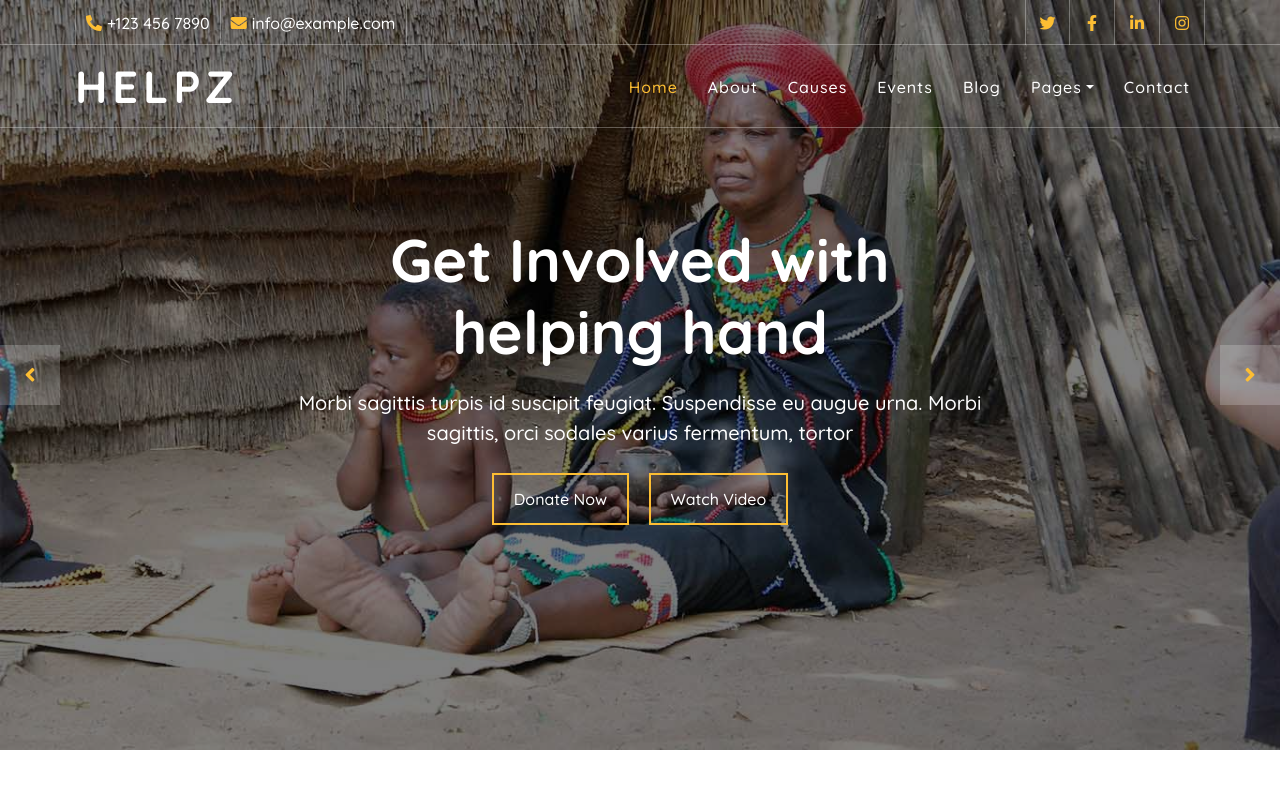
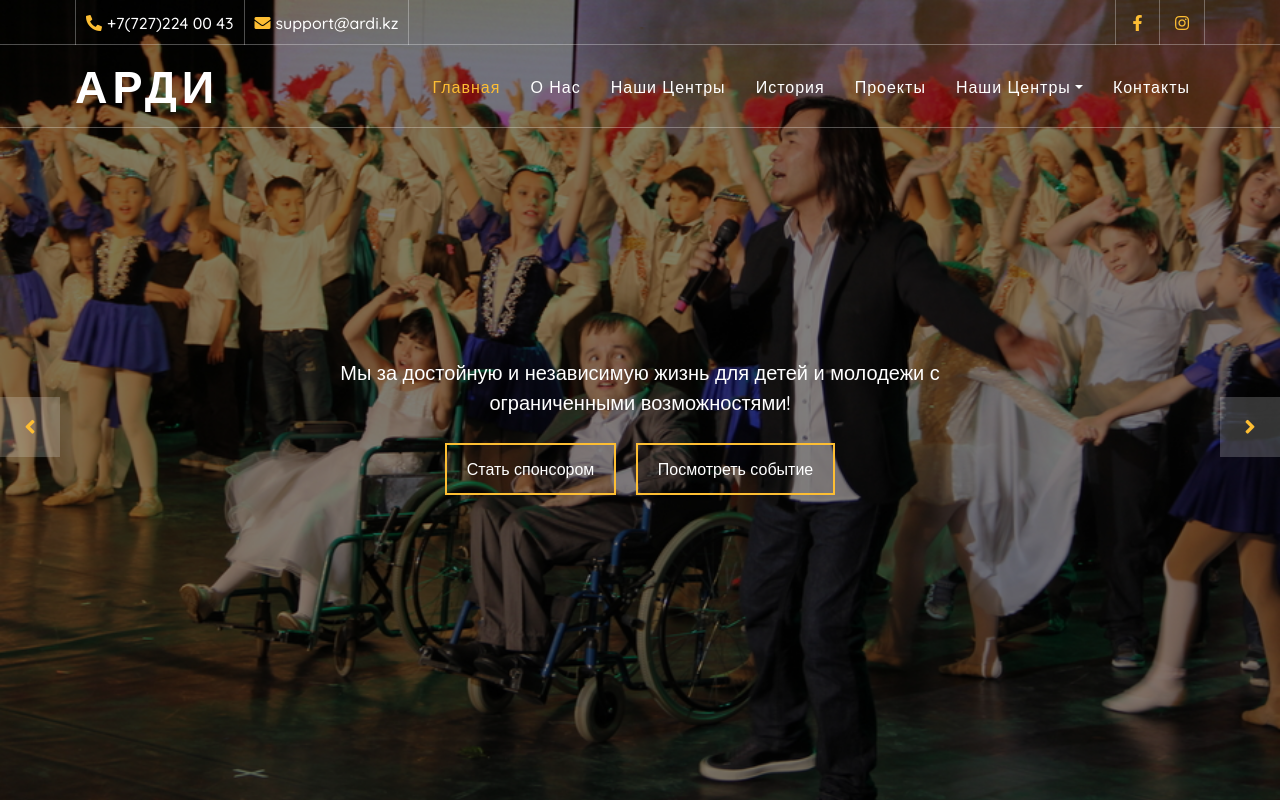
Before and after one commit to YelnurAlash/Ardi1, a plain HTML site: page index.html in a window 1280 px wide. Shown: the top 800 px of the page. Drawn offline with nearby package versions, Linux system fonts and the light colour scheme; animation ran at ten frames a second.

Commit message:
Added main page images

```diff
--- a/index.html
+++ b/index.html
@@ -33,20 +33,18 @@
                         <div class="top-bar-left">
                             <div class="text">
                                 <i class="fa fa-phone-alt"></i>
-                                <p>+123 456 7890</p>
+                                <p>+7(727)224 00 43</p>
                             </div>
                             <div class="text">
                                 <i class="fa fa-envelope"></i>
-                                <p>info@example.com</p>
+                                <p>support@ardi.kz</p>
                             </div>
                         </div>
                     </div>
                     <div class="col-md-4">
                         <div class="top-bar-right">
                             <div class="social">
-                                <a href=""><i class="fab fa-twitter"></i></a>
                                 <a href=""><i class="fab fa-facebook-f"></i></a>
-                                <a href=""><i class="fab fa-linkedin-in"></i></a>
                                 <a href=""><i class="fab fa-instagram"></i></a>
                             </div>
                         </div>
@@ -59,29 +57,30 @@
         <!-- Nav Bar Start -->
         <div class="navbar navbar-expand-lg bg-dark navbar-dark">
             <div class="container-fluid">
-                <a href="index.html" class="navbar-brand">Helpz</a>
+                <a href="index.html" class="navbar-brand">АРДИ</a>
                 <button type="button" class="navbar-toggler" data-toggle="collapse" data-target="#navbarCollapse">
                     <span class="navbar-toggler-icon"></span>
                 </button>
 
                 <div class="collapse navbar-collapse justify-content-between" id="navbarCollapse">
                     <div class="navbar-nav ml-auto">
-                        <a href="index.html" class="nav-item nav-link active">Home</a>
-                        <a href="about.html" class="nav-item nav-link">About</a>
-                        <a href="causes.html" class="nav-item nav-link">Causes</a>
-                        <a href="event.html" class="nav-item nav-link">Events</a>
-                        <a href="blog.html" class="nav-item nav-link">Blog</a>
+                        <a href="index.html" class="nav-item nav-link active">Главная</a>
+                        <a href="about.html" class="nav-item nav-link">О Нас</a>
+                        <a href="causes.html" class="nav-item nav-link">Наши Центры</a>
+                        <a href="event.html" class="nav-item nav-link">История</a>
+                        <a href="blog.html" class="nav-item nav-link">Проекты</a>
                         <div class="nav-item dropdown">
-                            <a href="#" class="nav-link dropdown-toggle" data-toggle="dropdown">Pages</a>
+                            <a href="#" class="nav-link dropdown-toggle" data-toggle="dropdown">Наши Центры</a>
                             <div class="dropdown-menu">
-                                <a href="single.html" class="dropdown-item">Detail Page</a>
-                                <a href="service.html" class="dropdown-item">What We Do</a>
-                                <a href="team.html" class="dropdown-item">Meet The Team</a>
-                                <a href="donate.html" class="dropdown-item">Donate Now</a>
-                                <a href="volunteer.html" class="dropdown-item">Become A Volunteer</a>
+                                <a href="single.html" class="dropdown-item">Реабилитационный Центр “АРДИ”</a>
+                                <a href="service.html" class="dropdown-item">Творческий Центр
+                                    “АРДИ АРТ”</a>
+                                <a href="team.html" class="dropdown-item">Образовательно ресурсный центр “ОРЦ”</a>
+                                <!-- <a href="donate.html" class="dropdown-item">Donate Now</a>
+                                <a href="volunteer.html" class="dropdown-item">Become A Volunteer</a> -->
                             </div>
                         </div>
-                        <a href="contact.html" class="nav-item nav-link">Contact</a>
+                        <a href="contact.html" class="nav-item nav-link">Контакты</a>
                     </div>
                 </div>
             </div>
@@ -95,46 +94,43 @@
                 <div class="owl-carousel">
                     <div class="carousel-item">
                         <div class="carousel-img">
-                            <img src="img/carousel-1.jpg" alt="Image">
+                            <img src="img/main1.jpg" alt="Image">
                         </div>
                         <div class="carousel-text">
-                            <h1>Let's be kind for children</h1>
                             <p>
-                                Lorem ipsum dolor sit amet elit. Phasellus ut mollis mauris. Vivamus egestas eleifend dui ac consequat at lectus in malesuada
+                                Мы за достойную и независимую жизнь для детей и молодежи с ограниченными возможностями!
                             </p>
                             <div class="carousel-btn">
-                                <a class="btn btn-custom" href="">Donate Now</a>
-                                <a class="btn btn-custom btn-play" data-toggle="modal" data-src="https://www.youtube.com/embed/DWRcNpR6Kdc" data-target="#videoModal">Watch Video</a>
+                                <a class="btn btn-custom" href="">Стать спонсором</a>
+                                <a class="btn btn-custom btn-play" data-toggle="modal" data-src="https://www.youtube.com/embed/DWRcNpR6Kdc" data-target="#videoModal">Посмотреть событие</a>
                             </div>
                         </div>
                     </div>
                     <div class="carousel-item">
                         <div class="carousel-img">
-                            <img src="img/carousel-2.jpg" alt="Image">
+                            <img src="img/main2.jpg" alt="Image">
                         </div>
                         <div class="carousel-text">
-                            <h1>Get Involved with helping hand</h1>
                             <p>
-                                Morbi sagittis turpis id suscipit feugiat. Suspendisse eu augue urna. Morbi sagittis, orci sodales varius fermentum, tortor
+                                Мы за достойную и независимую жизнь для детей и молодежи с ограниченными возможностями!
                             </p>
                             <div class="carousel-btn">
-                                <a class="btn btn-custom" href="">Donate Now</a>
-                                <a class="btn btn-custom btn-play" data-toggle="modal" data-src="https://www.youtube.com/embed/DWRcNpR6Kdc" data-target="#videoModal">Watch Video</a>
+                                <a class="btn btn-custom" href="">Стать спонсором</a>
+                                <a class="btn btn-custom btn-play" data-toggle="modal" data-src="https://www.youtube.com/embed/DWRcNpR6Kdc" data-target="#videoModal">Посмотреть событие</a>
                             </div>
                         </div>
                     </div>
                     <div class="carousel-item">
                         <div class="carousel-img">
-                            <img src="img/carousel-3.jpg" alt="Image">
+                            <img src="img/main3.jpg" alt="Image">
                         </div>
                         <div class="carousel-text">
-                            <h1>Bringing smiles to millions</h1>
                             <p>
-                                Sed ultrices, est eget feugiat accumsan, dui nibh egestas tortor, ut rhoncus nibh ligula euismod quam. Proin pellentesque odio
+                                Мы за достойную и независимую жизнь для детей и молодежи с ограниченными возможностями!
                             </p>
                             <div class="carousel-btn">
-                                <a class="btn btn-custom" href="">Donate Now</a>
-                                <a class="btn btn-custom btn-play" data-toggle="modal" data-src="https://www.youtube.com/embed/DWRcNpR6Kdc" data-target="#videoModal">Watch Video</a>
+                                <a class="btn btn-custom" href="">Стать спонсором</a>
+                                <a class="btn btn-custom btn-play" data-toggle="modal" data-src="https://www.youtube.com/embed/DWRcNpR6Kdc" data-target="#videoModal">Посмотреть событие</a>
                             </div>
                         </div>
                     </div>
```
Also changed, not shown: img/main1.jpg (added), img/main2.jpg (added), img/main3.jpg (added).
